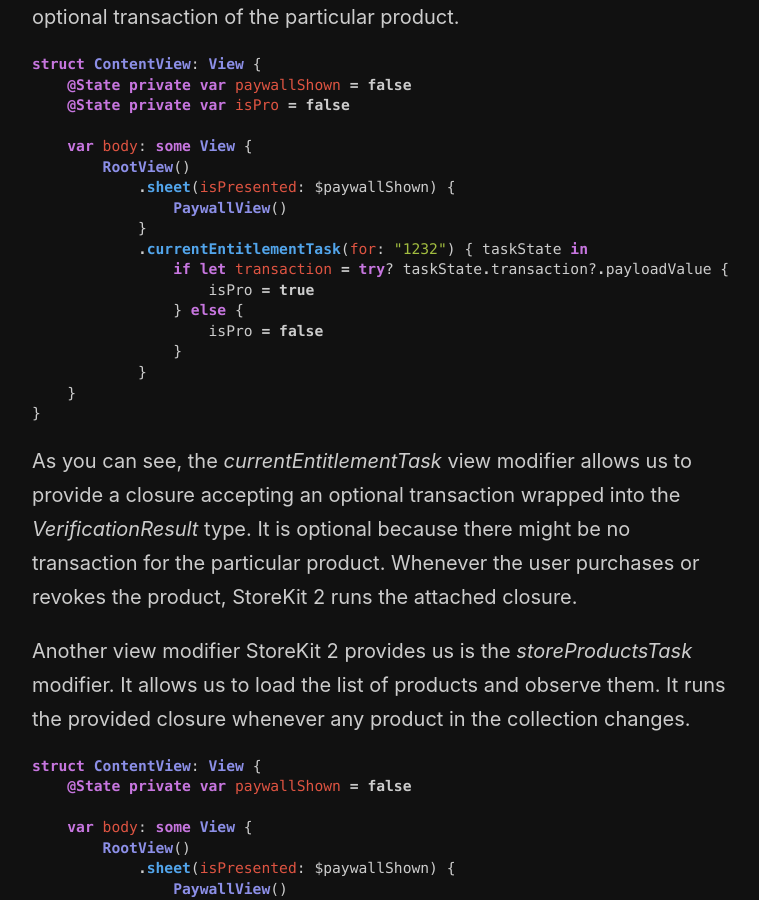
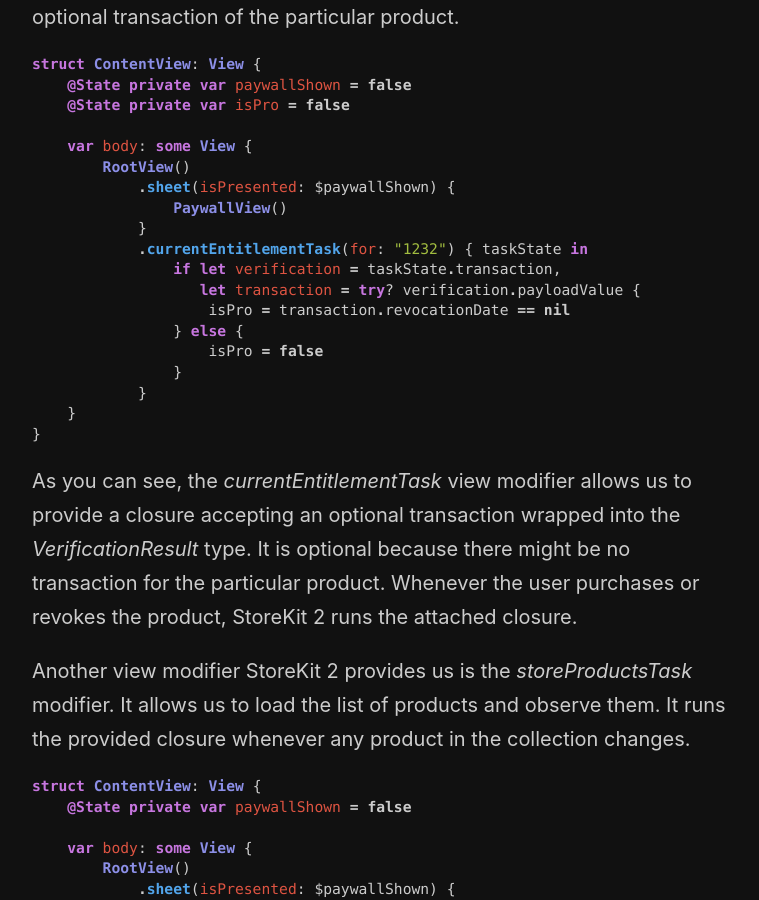
Before and after one commit to mecid/mecid.github.io, a Jekyll site: the page built from _posts/2023-08-30-mastering-storekit2-swiftui-view-modifiers.md, in a window 1280 px wide and 900 px high, scrolled down 2045 px. Shown: the whole window, without its empty margins (258-1017 px from the left). Built offline with Jekyll 4.4.1, drawn with Linux system fonts in a browser that asks for light colours.

Commit message:
storekit 2 view modifiers code example fixed

```diff
--- a/_posts/2023-08-30-mastering-storekit2-swiftui-view-modifiers.md
+++ b/_posts/2023-08-30-mastering-storekit2-swiftui-view-modifiers.md
@@ -66,8 +66,9 @@ struct ContentView: View {
                 PaywallView()
             }
             .currentEntitlementTask(for: "1232") { taskState in
-                if let transaction = try? taskState.transaction?.payloadValue {
-                    isPro = true
+                if let verification = taskState.transaction,
+                   let transaction = try? verification.payloadValue {
+                    isPro = transaction.revocationDate == nil
                 } else {
                     isPro = false
                 }
```
